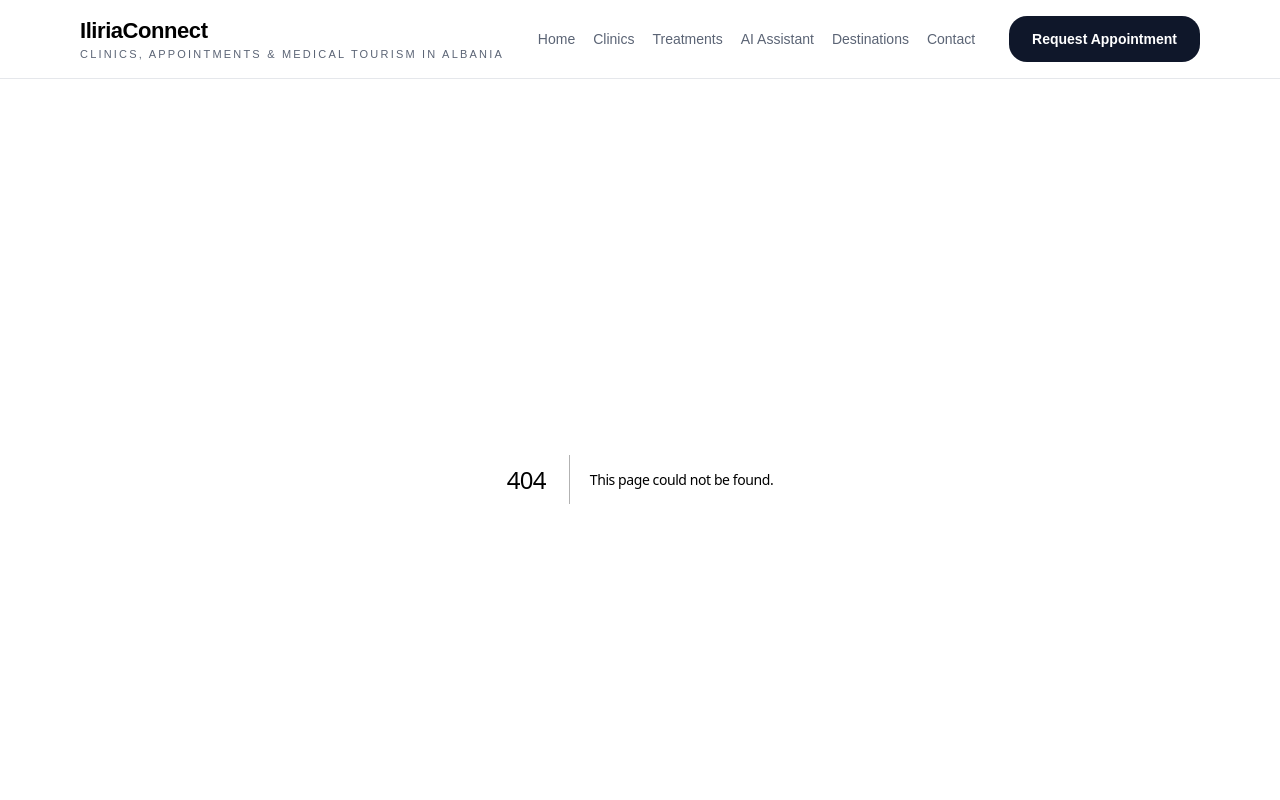
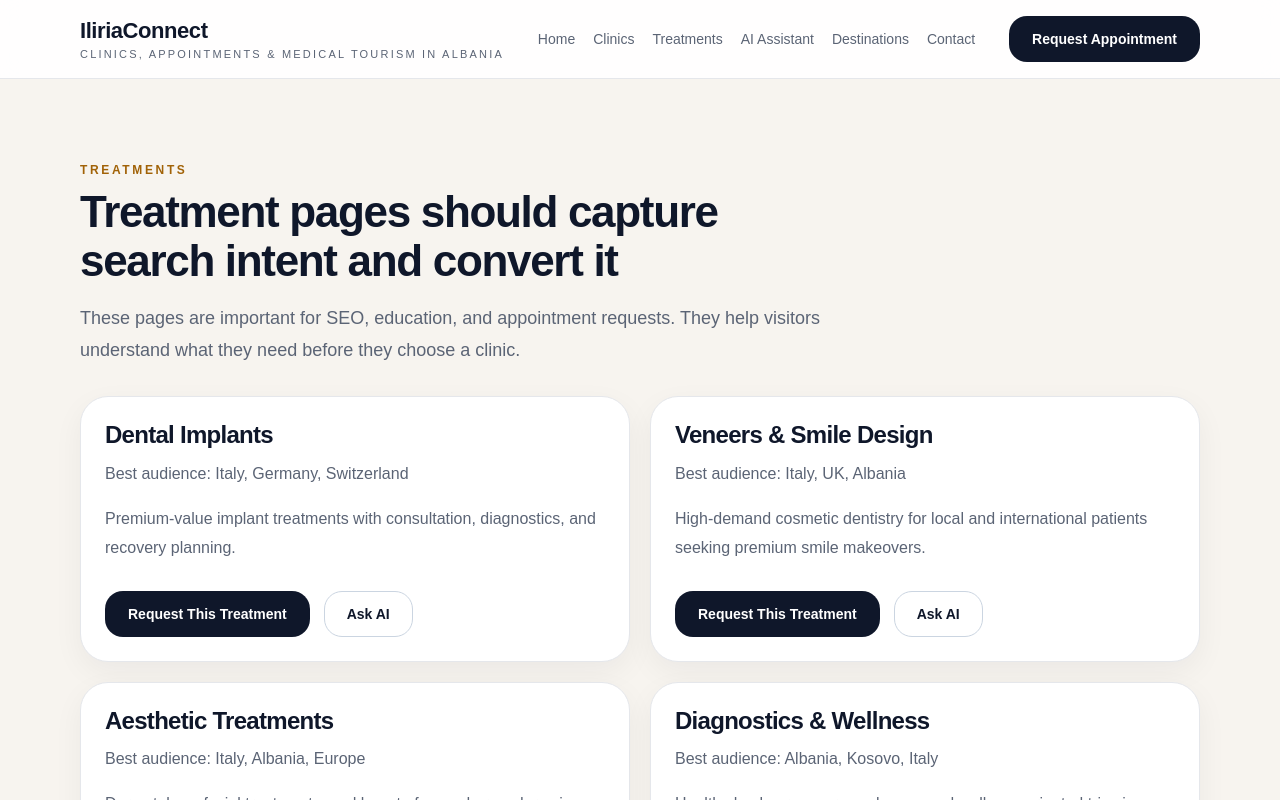
Before and after one commit to andilecini/iliriaconnect, a Next.js app: page /treatments in a window 1280 px wide. Before the commit this address had no page. Shown: the top 800 px of the page. Built offline with nearby package versions, Linux system fonts and the light colour scheme.

Commit message:
Create page.jsx

```diff
--- /dev/null
+++ b/app/treatments/page.jsx
@@ -0,0 +1,44 @@
+import Link from "next/link";
+import { treatments } from "../../lib/data";
+
+export default function TreatmentsPage() {
+  return (
+    <section className="section">
+      <div className="container">
+        <div className="section-head">
+          <p className="kicker">Treatments</p>
+          <h2>Treatment pages should capture search intent and convert it</h2>
+          <p className="lead" style={{ marginTop: "16px" }}>
+            These pages are important for SEO, education, and appointment
+            requests. They help visitors understand what they need before they
+            choose a clinic.
+          </p>
+        </div>
+
+        <div className="cards-2">
+          {treatments.map((item) => (
+            <div key={item.name} className="card">
+              <div className="card-pad">
+                <h3>{item.name}</h3>
+                <p className="copy" style={{ marginTop: "10px" }}>
+                  Best audience: {item.audience}
+                </p>
+                <p className="copy" style={{ marginTop: "12px" }}>
+                  {item.description}
+                </p>
+                <div className="inline-actions">
+                  <Link href="/contact" className="btn btn-primary">
+                    Request This Treatment
+                  </Link>
+                  <Link href="/ai" className="btn btn-secondary">
+                    Ask AI
+                  </Link>
+                </div>
+              </div>
+            </div>
+          ))}
+        </div>
+      </div>
+    </section>
+  );
+}
```
